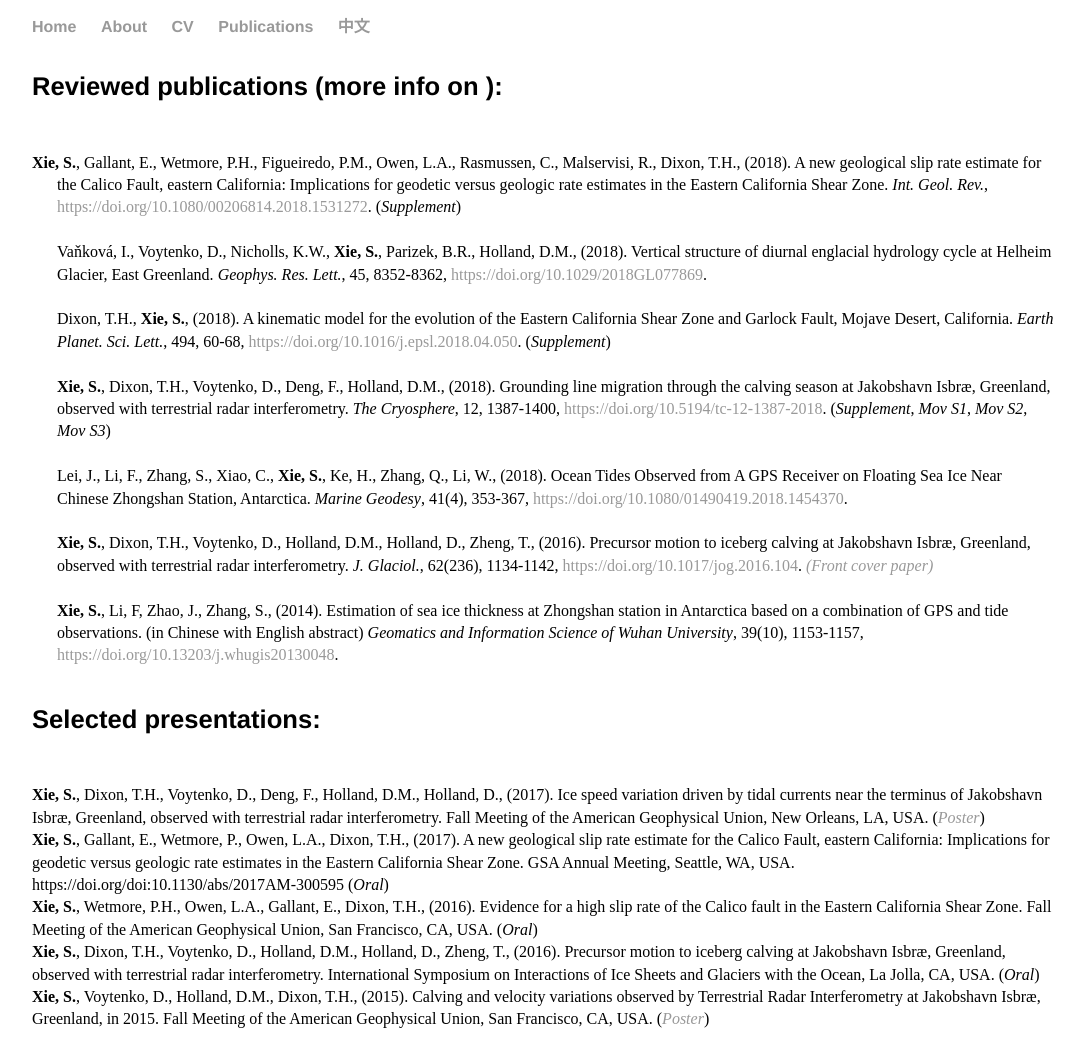
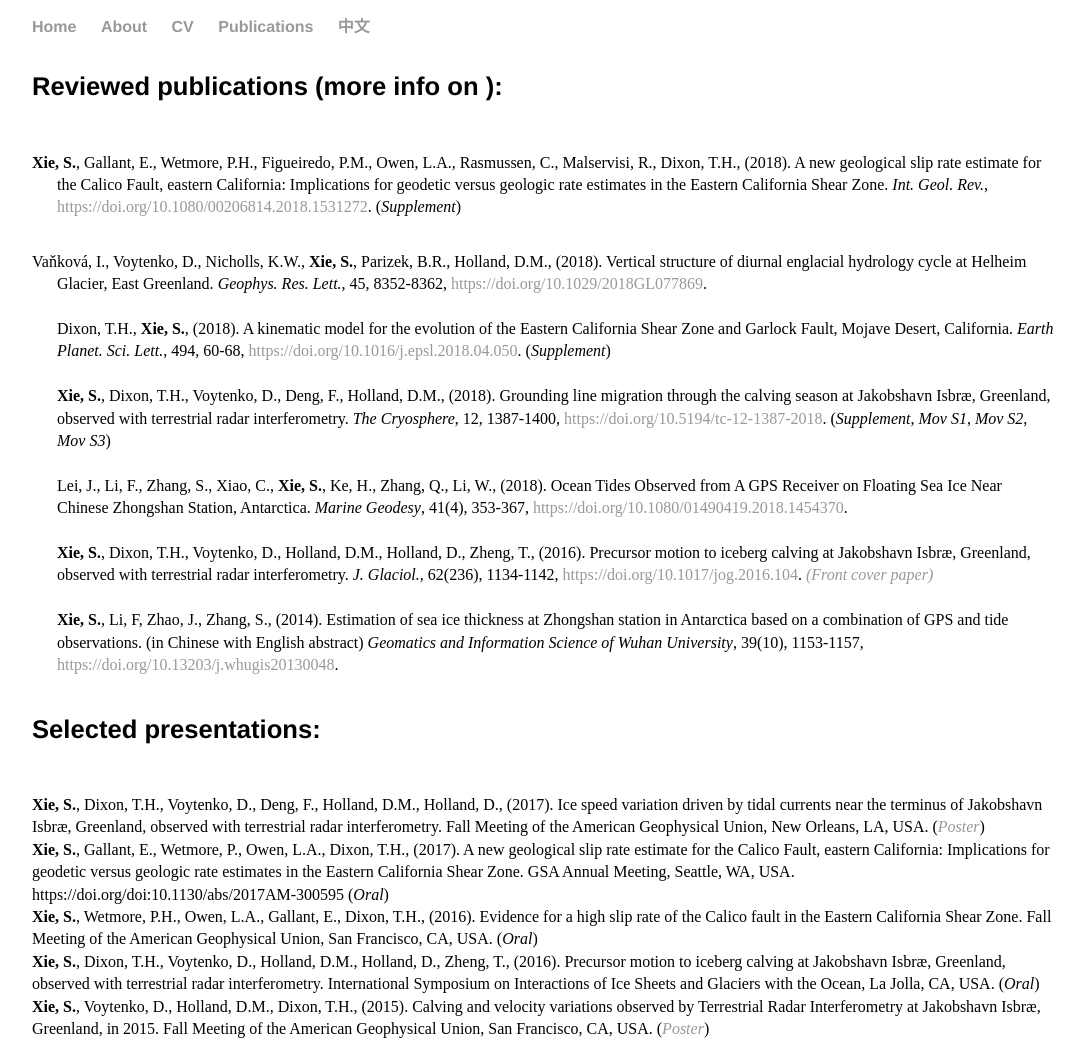
Before and after one commit to suruixie/suruixie.github.io, a Jekyll site: the page built from publications/index.html, in a window 1280 px wide. Shown: the whole page, without its empty margins (96-1180 px from the left). Built offline with Jekyll 4.4.1, drawn with Linux system fonts in a browser that asks for light colours; a style sheet for code colours, icons or effects is not loaded.

Commit message:
Update index.html

```diff
--- a/publications/index.html
+++ b/publications/index.html
@@ -7,7 +7,8 @@ title: Surui's publications
 	<h4>Reviewed publications (more info on <a  href="https://scholar.google.com/citations?hl=en&user=kF4StsMAAAAJ&view_op=list_works"><i class="ai ai-google-scholar ai-2x"></i></a>): </h4>
 	<p class="publist" style="font-size:1.0em;">
 		<strong>Xie, S.</strong>, Gallant, E., Wetmore, P.H., Figueiredo, P.M., Owen, L.A., Rasmussen, C., Malservisi, R., Dixon, T.H., (2018). A new geological slip rate estimate for the Calico Fault, eastern California: Implications for geodetic versus geologic rate estimates in the Eastern California Shear Zone. <em>Int. Geol. Rev.</em>, <a href="https://doi.org/10.1080/00206814.2018.1531272">https://doi.org/10.1080/00206814.2018.1531272</a>.  (<em><a href="../files/2018/Xie_2018_IGR_supp.pdf" style="color:#000000;">Supplement</a></em>)<br>
-		<br style="line-height:0.1em">
+	</p>
+	<p class="publist" style="font-size:1.0em;">
 		Vaňková, I., Voytenko, D., Nicholls, K.W., <strong>Xie, S.</strong>, Parizek, B.R., Holland, D.M., (2018). Vertical structure of diurnal englacial hydrology cycle at Helheim Glacier, East Greenland. <em>Geophys. Res. Lett.</em>, 45, 8352-8362, <a href="https://doi.org/10.1029/2018GL077869">https://doi.org/10.1029/2018GL077869</a>. <br>
 		<br style="line-height:0.1em">
 		Dixon, T.H., <strong>Xie, S.</strong>, (2018). A kinematic model for the evolution of the Eastern California Shear Zone and Garlock Fault, Mojave Desert, California. <em>Earth Planet. Sci. Lett.</em>, 494, 60-68, <a href="https://doi.org/10.1016/j.epsl.2018.04.050">https://doi.org/10.1016/j.epsl.2018.04.050</a>. (<em><a href="../files/2018/Dixon&Xie_2018_EPSL_supp.pdf" style="color:#000000;">Supplement</a></em>)<br>
```
